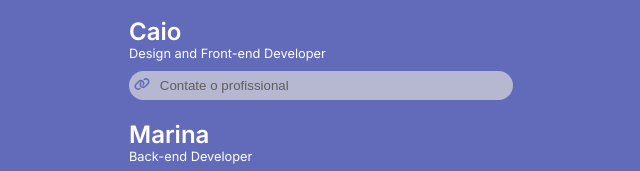
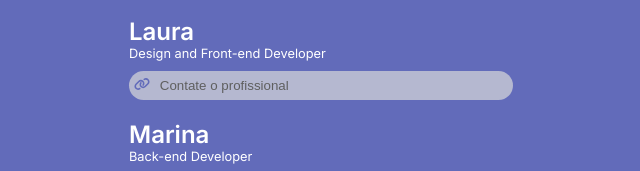
Before and after one commit to caiomartins8/Camarim-Contact, a plain HTML site: page index.html in a window 1280 px wide. Shown: the part 1525-1696 px from the top of the page, 319-959 px from the left. Drawn offline with Linux system fonts and the light colour scheme.

Commit message:
nome laura

```diff
--- a/index.html
+++ b/index.html
@@ -191,7 +191,8 @@
 
         <div>
 
-            <h3>Caio</h3>
+            <h3>Laura
+            </h3>
 
             <p>Design and Front-end Developer </p>
 
```
